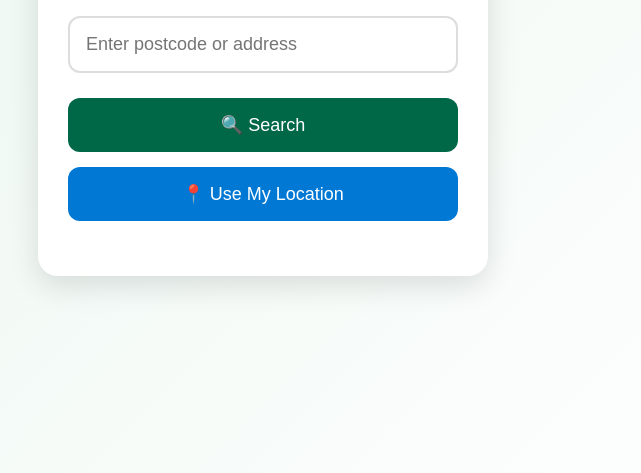
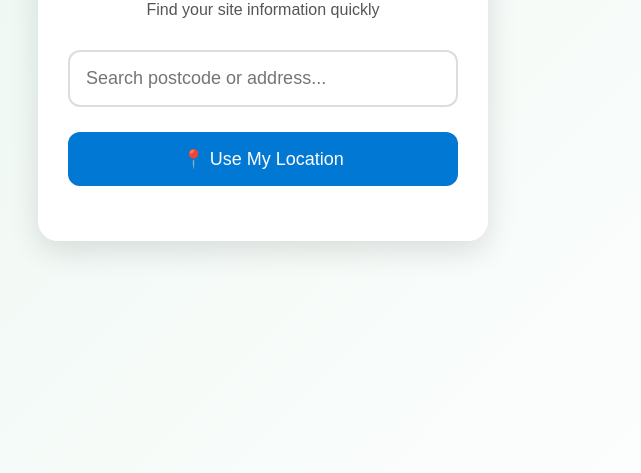
Before and after one commit to n3aR93/Test-HSE-Locator, a plain HTML site: page index.html in a window 1280 px wide. Shown: the part 327-800 px from the top of the page, without its empty margins (377-1018 px from the left). Drawn offline with Linux system fonts and the light colour scheme.

Commit message:
Update index.html

```diff
--- a/index.html
+++ b/index.html
@@ -1,54 +1,34 @@
 <!DOCTYPE html>
-<html lang="en">
+<html>
 
 <head>
-
-<meta name="viewport" content="width=device-width, initial-scale=1.0">
-
 <title>HSE Site Finder</title>
-
 <link rel="stylesheet" href="style.css">
-
 </head>
-
 
 <body>
 
-
 <div class="container">
-
 
 <h1>HSE Site Finder</h1>
 
 <p>
-Find RAMS documents for your site
+Find your site information quickly
 </p>
-
 
 
 <input
 id="searchBox"
-type="text"
-placeholder="Enter postcode or address"
-autocomplete="off"
->
-
+placeholder="Search postcode or address..."
+autocomplete="off">
 
 
 <div id="suggestions"></div>
 
 
-
-<button onclick="manualSearch()">
-🔍 Search
-</button>
-
-
-
 <button class="location" onclick="getLocation()">
 📍 Use My Location
 </button>
-
 
 
 <div id="result"></div>
@@ -57,7 +37,6 @@ autocomplete="off"
 </div>
 
 
-
 <script src="script.js"></script>
 
 </body>
```
